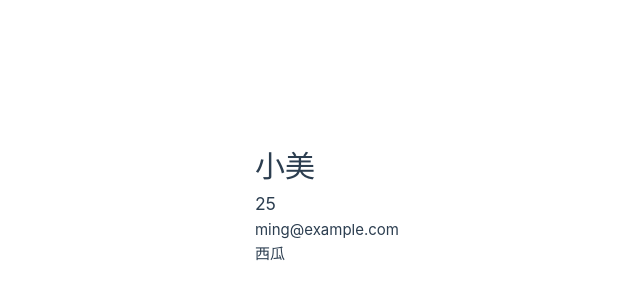
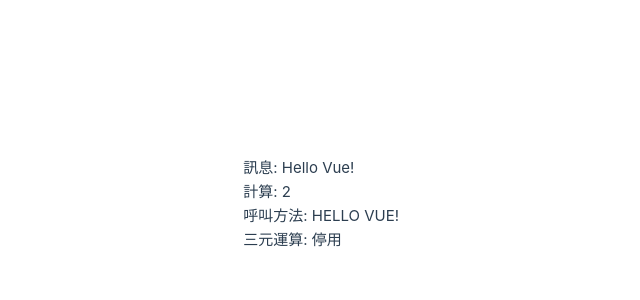
Before and after one commit to idben/EEIT215_20260413, a Vue app in the folder test001/: page / in a window 1280 px wide. Shown: the part 196-496 px from the top of the page, without its empty margins (241-881 px from the left). Built offline with nearby package versions, Linux system fonts and the light colour scheme.

Commit message:
Test03 文字插值{{}}

```diff
--- /dev/null
+++ b/test001/src/Test03.vue
@@ -0,0 +1,13 @@
+<script setup>
+const message = 'Hello Vue!'
+const isActive = false
+</script>
+<template>
+    <div>
+        <p>訊息: {{message}}</p>
+        <p>計算: {{1+1}}</p>
+        <p>呼叫方法: {{message.toUpperCase()}}</p>
+        <p>三元運算: {{ isActive ? "啟用": "停用"}}</p>
+    </div>
+</template>
+<style scoped></style>
--- a/test001/src/main.js
+++ b/test001/src/main.js
@@ -1,6 +1,6 @@
 import './assets/main.css'
 
 import { createApp } from 'vue'
-import App from './Test02.vue'
+import App from './Test03.vue'
 
 createApp(App).mount('#app')
```
